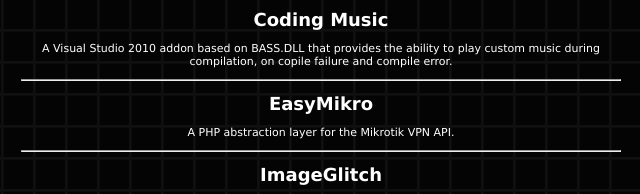
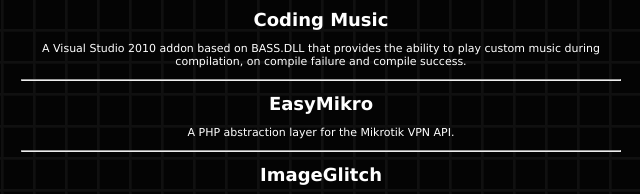
Before and after one commit to darvell/darvell.github.com, a plain HTML site: page index.html in a window 1280 px wide. Shown: the part 163-357 px from the top of the page, 319-959 px from the left. Drawn offline with nearby package versions, Linux system fonts and the light colour scheme.

Commit message:
i'm dumb

```diff
--- a/index.html
+++ b/index.html
@@ -76,8 +76,8 @@
         <a href="https://github.com/darvell/Compiling-Music">Coding Music</a>
       </h1>
       <p>A Visual Studio 2010 addon based on BASS.DLL that provides the ability
-        to play custom music during compilation, on copile failure and compile
-        error.</p>
+        to play custom music during compilation, on compile failure and compile
+        success.</p>
       </p>
       <hr>
       <h1>
```
